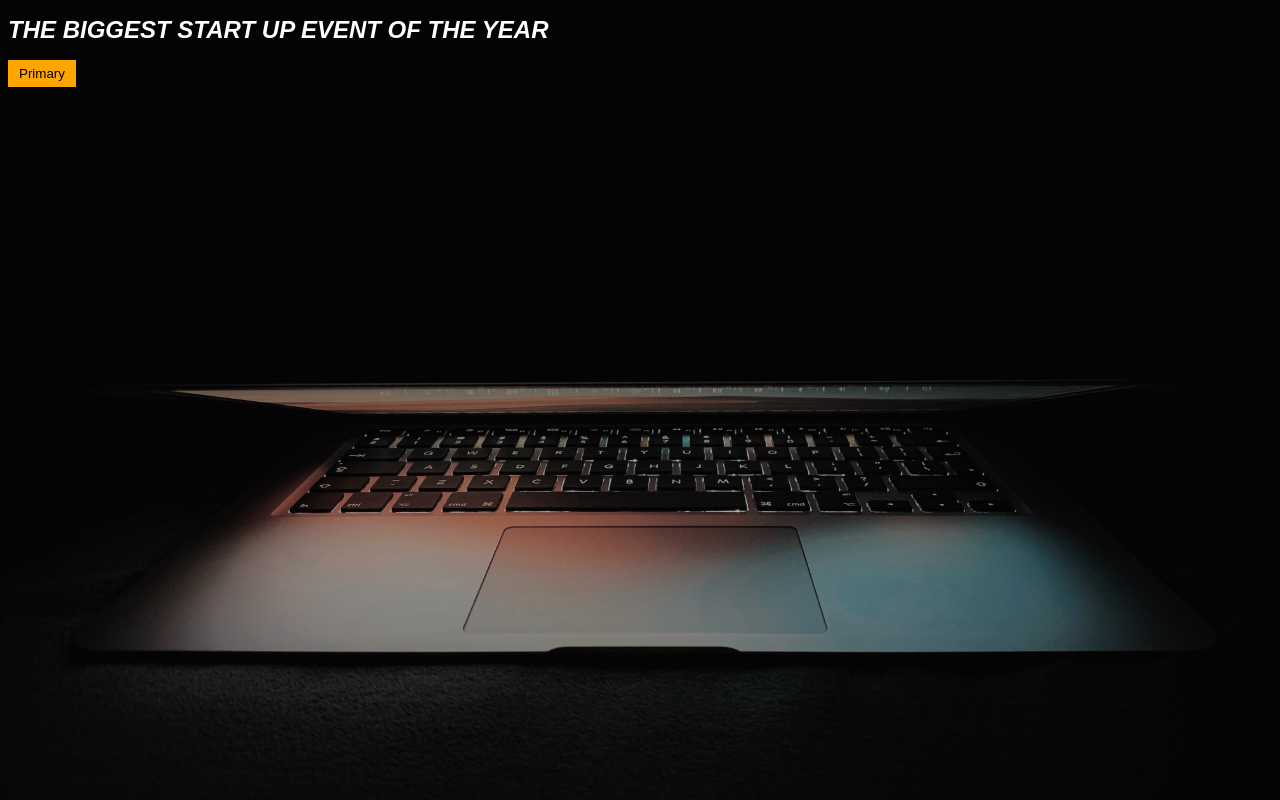
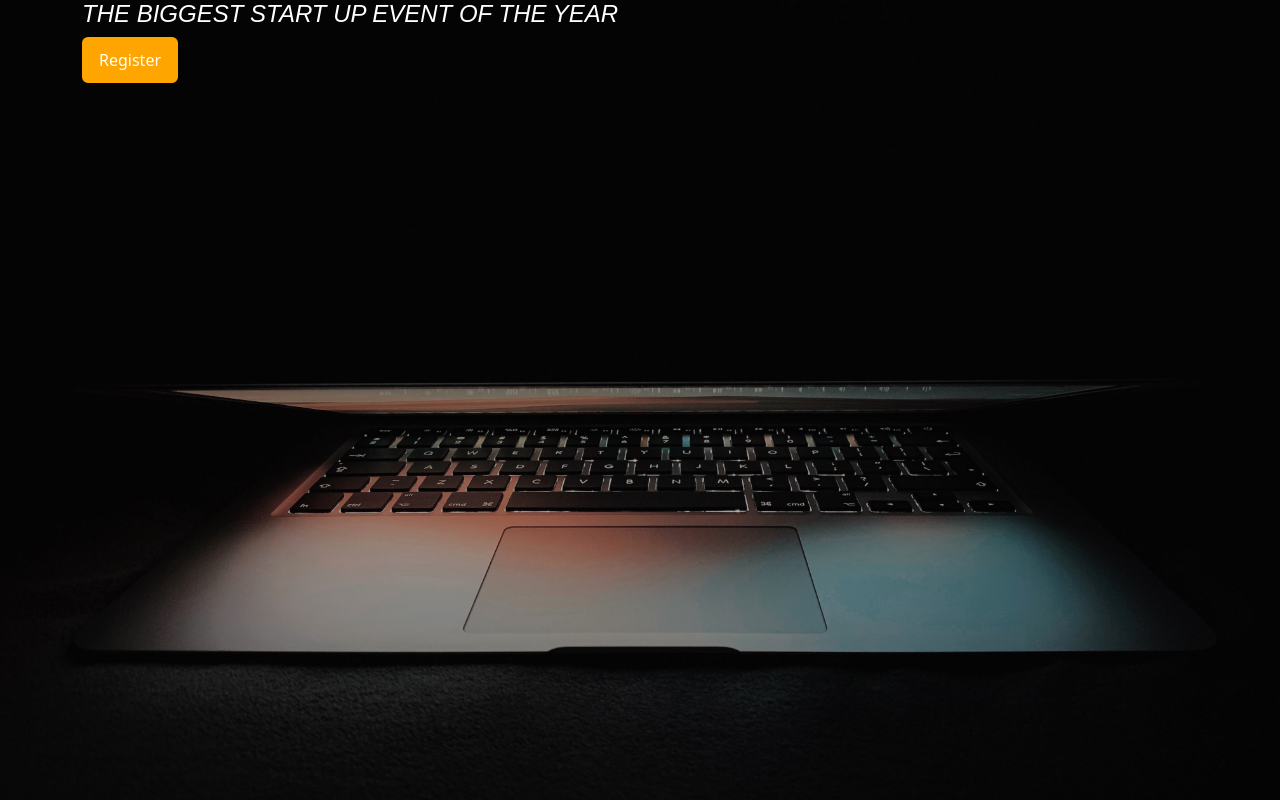
Before and after one commit to Sid672/Web_Project3, a plain HTML site: page index.html in a window 1280 px wide. Drawn offline with nearby package versions, Linux system fonts and the light colour scheme.

Commit message:
button is fixed

```diff
--- a/index.html
+++ b/index.html
@@ -4,13 +4,18 @@
     <meta charset="utf-8" />
     <meta name="viewport" content="width=device-width, initial-scale=1" />
     <link
+      rel="stylesheet"
+      type="text/css"
       href="https://cdn.jsdelivr.net/npm/bootstrap@5.2.3/dist/css/bootstrap.min.css"
     />
+
     <link rel="stylesheet" type="text/css" href="style.css" />
     <title>Start Up Page</title>
   </head>
   <body>
-    <h1><em>The biggest start up event of the year</em></h1>
-    <button type="button" class="btn btn-primary">Primary</button>
+    <div class="container-sm">
+      <h1><em>The biggest start up event of the year</em></h1>
+      <button type="button" class="btn btn-primary">Register</button>
+    </div>
   </body>
 </html>
--- a/style.css
+++ b/style.css
@@ -2,6 +2,10 @@ body {
   background: url("Background.jpg") center center fixed;
   background-size: cover;
   size-adjust: 100%;
+}
+
+.container-sm {
+  align-content: center;
 }
 
 h1 {
@@ -14,5 +18,9 @@ h1 {
 .btn {
   background-color: orange;
   border: 5px solid orange;
-  /* box-align: 50%; */
 }
+
+.btn:hover {
+  background-color: darkorange;
+  border-color: darkorange;
+}
```
